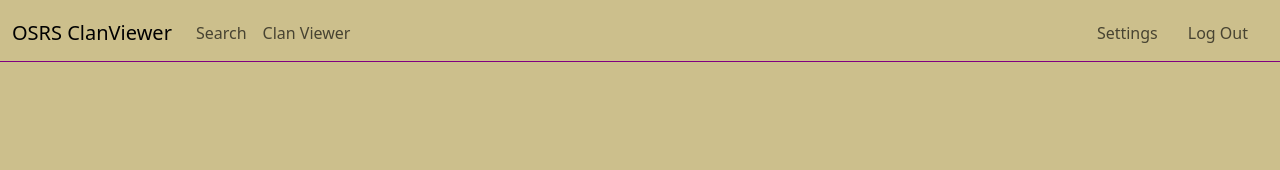
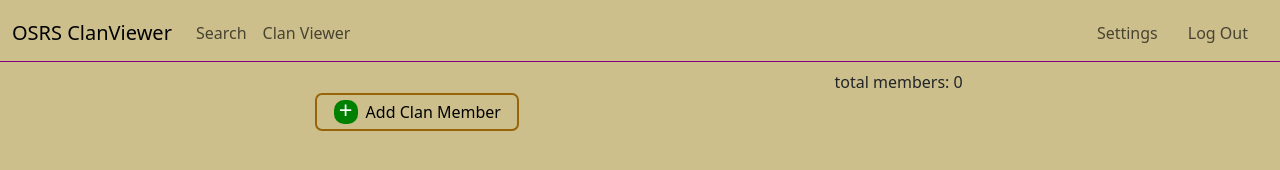
Before and after one commit to Nickcherns/HTML-CSS-JS-Website-practice, a website: page src/clanViewer.html in a window 1280 px wide. Drawn offline with nearby package versions, Linux system fonts and the light colour scheme.

Commit message:
added 'add clan member' button + styling

```diff
--- a/src/clanViewer.html
+++ b/src/clanViewer.html
@@ -40,6 +40,18 @@
           <!-- END navBar-->
 
         <!-- add player button-->
+
+        <div class="d-flex justify-content-evenly">
+          <div class="d-flex" id="addClanMember">
+            <button id="addClanMemberBtn">
+              <span class="plus"></span>
+              Add Clan Member
+            </button>
+          </div>
+          <span>total members: 0</span>
+        </div>
+
+
         <!-- total members (total memebers added) -->
 
         <!-- new player add bar with create/delete button -->
--- a/styles/clanViewer.css
+++ b/styles/clanViewer.css
@@ -30,3 +30,49 @@
     color: white;
     border-radius: 10px;
 }
+
+#mainPage {
+
+}
+
+
+
+
+
+#addClanMember {
+    justify-content: center;
+    outline: solid rgb(152, 100, 10) 2px;
+    border-radius: 5px;
+    width: 200px;
+    margin-top: 25px;
+}
+
+#addClanMemberBtn {
+    display: flex;
+    border: none;
+    background-color: rgba(204, 191, 140, 0);
+    padding: 5px;
+    width: 100%;
+    justify-content: center;
+}
+#addClanMemberBtn:hover {
+    background-color: rgb(184, 172, 128);
+}
+
+.plus {
+    display: inline;
+    background-color: green;
+    color: white;
+    height: 24px;
+    width: 24px;
+    font-size: 24px;
+    line-height: 19px;
+    border-radius: 10px;
+    margin-right: 8px;
+    vertical-align: middle;
+}
+
+.plus::before {
+    content: "+";
+
+}
--- a/styles/playerSearch.css
+++ b/styles/playerSearch.css
@@ -85,7 +85,7 @@
         min-width: 30%;
         padding: 2%;
         margin: 2%;
-        outline: solid rgb(152, 100, 10) 2px;
+        border: solid rgb(152, 100, 10) 2px;
         border-radius: 5px;
         justify-content: space-between;
         justify-items: center;
```
